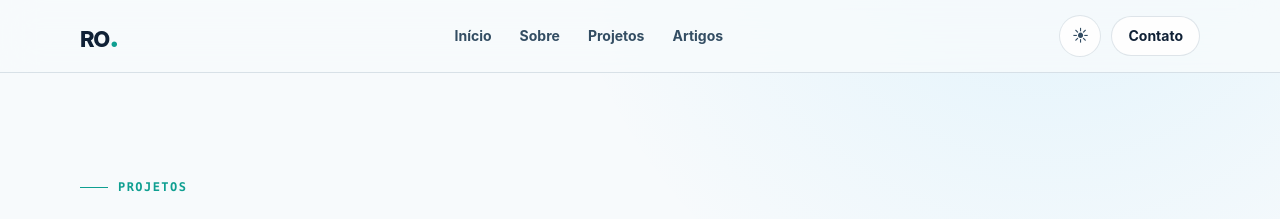
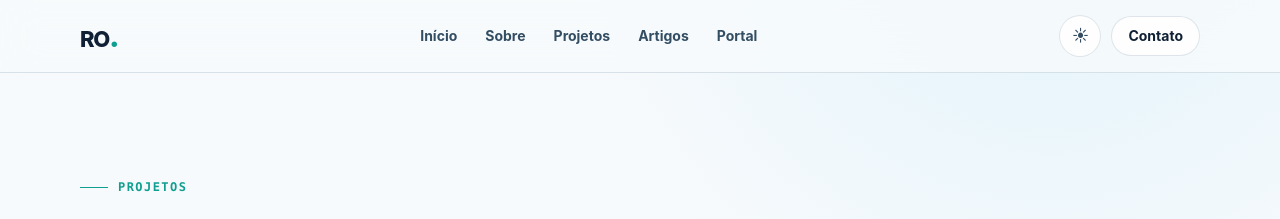
Before and after one commit to blasther12/blasther12.github.io, a Jekyll site: the page built from projetos.md, in a window 1280 px wide. Shown: the top 219 px of the page. Built offline with Jekyll 4.4.1, drawn with Linux system fonts in a browser that asks for light colours.

Commit message:
feat: point blog navigation to /blog and expose portal

```diff
--- a/_includes/header.html
+++ b/_includes/header.html
@@ -1,14 +1,15 @@
 <header class="site-header">
   <div class="container nav-shell">
-    <a class="brand" href="{{ '/' | relative_url }}" aria-label="Página inicial de Rafael Oliveira">
+    <a class="brand" href="{{ '/blog/' | relative_url }}" aria-label="Página inicial do blog de Rafael Oliveira">
       <span>RO</span><i>.</i>
     </a>
 
     <nav class="nav" id="primary-navigation" aria-label="Navegação principal">
-      <a href="{{ '/' | relative_url }}">Início</a>
+      <a href="{{ '/blog/' | relative_url }}">Início</a>
       <a href="{{ '/sobre/' | relative_url }}">Sobre</a>
       <a href="{{ '/projetos/' | relative_url }}">Projetos</a>
       <a href="{{ '/artigos/' | relative_url }}">Artigos</a>
+      <a href="{{ '/' | relative_url }}">Portal</a>
     </nav>
 
     <div class="nav-actions">
```
